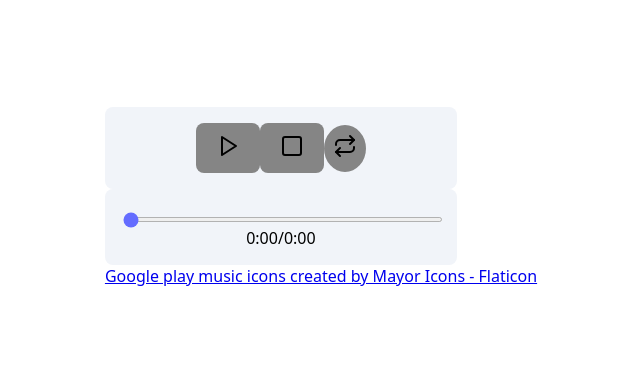
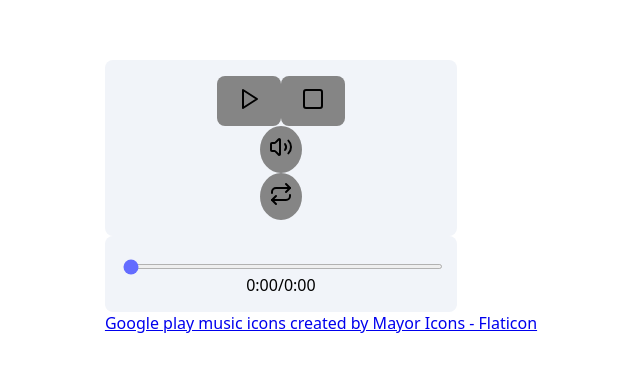
Before and after one commit to Gamers-Blended/my-own-music-player, a React (Vite) app: page / in a window 1280 px wide. Shown: the part 203-574 px from the top of the page, without its empty margins (319-959 px from the left). Built offline with nearby package versions, Linux system fonts and the light colour scheme.

Commit message:
add volume control feature

```diff
--- a/src/AudioPlayer.jsx
+++ b/src/AudioPlayer.jsx
@@ -1,5 +1,13 @@
 import React, { useState, useEffect, useRef } from "react";
-import { Play, Pause, Square, Repeat } from "lucide-react";
+import {
+  Play,
+  Pause,
+  Square,
+  Volume2,
+  Volume1,
+  VolumeX,
+  Repeat,
+} from "lucide-react";
 
 const AudioPlayer = () => {
   // maintain audio instance across renders
@@ -8,6 +16,9 @@ const AudioPlayer = () => {
   const [isRepeat, setIsRepeat] = useState(false);
   const [progress, setProgress] = useState(0);
   const [duration, setDuration] = useState(0);
+  const [volume, setVolume] = useState(1);
+  const [showVolume, setShowVolume] = useState(false);
+  const [previousVolume, setPreviousVolume] = useState(1);
 
   useEffect(() => {
     const audio = audioRef.current;
@@ -49,6 +60,7 @@ const AudioPlayer = () => {
     };
   }, []);
 
+  // for repeat
   useEffect(() => {
     const audio = audioRef.current;
     const handleAudioEnd = () => {
@@ -66,6 +78,11 @@ const AudioPlayer = () => {
       audio.removeEventListener("ended", handleAudioEnd);
     };
   }, [isRepeat]);
+
+  // volume change
+  useEffect(() => {
+    audioRef.current.volume = volume;
+  }, [volume]);
 
   const togglePlayPause = () => {
     const audio = audioRef.current;
@@ -89,6 +106,20 @@ const AudioPlayer = () => {
     setIsRepeat(!isRepeat);
   };
 
+  const toggleVolume = () => {
+    if (volume > 0) {
+      setPreviousVolume(volume);
+      setVolume(0);
+    } else {
+      setVolume(previousVolume);
+    }
+  };
+
+  const handleVolumeChange = (e) => {
+    const newVolume = parseFloat(e.target.value);
+    setVolume(newVolume);
+  };
+
   const onProgressChange = (e) => {
     const newTime = e.target.value;
     audioRef.current.currentTime = newTime;
@@ -102,6 +133,12 @@ const AudioPlayer = () => {
     return `${minutes}:${seconds.toString().padStart(2, "0")}`;
   };
 
+  const getVolumeIcon = () => {
+    if (volume === 0) return <VolumeX />;
+    if (volume < 0.5) return <Volume1 />;
+    return <Volume2 />;
+  };
+
   return (
     <div>
       <div className="player-card">
@@ -111,6 +148,36 @@ const AudioPlayer = () => {
         <button onClick={stopAudio}>
           <Square />
         </button>
+
+        <div className="volume-controls">
+          <button
+            className="volume-button"
+            onClick={() => setShowVolume(!showVolume)}
+            onDoubleClick={toggleVolume}
+            title="Click to show volume slider, double-click to mute"
+          >
+            {getVolumeIcon()}
+          </button>
+          {showVolume && (
+            <div className="volume-slider-container">
+              <input
+                type="range"
+                min="0"
+                max="1"
+                step="0.01"
+                value={volume}
+                onChange={handleVolumeChange}
+                style={{
+                  width: "100px",
+                  height: "100%",
+                  transform: "rotate(-90deg) translateX(-34px)",
+                  transformOrigin: "left",
+                }}
+              />
+            </div>
+          )}
+        </div>
+
         <button
           onClick={toggleRepeat}
           style={{
--- a/src/index.css
+++ b/src/index.css
@@ -47,3 +47,26 @@ input[type="range"] {
   accent-color: #646cff;
   outline: none;
 }
+
+.volume-controls {
+  position: relative;
+}
+
+.volume-button {
+padding: 8px;
+border-radius: 50%;
+}
+
+.volume-slider-container {
+  position: absolute;
+  bottom: 100%;
+  left: 50%;
+  transform: translateX(-50%);
+  width: 32px;
+  height: 100px;
+  background: white;
+  padding: 8px;
+  border-radius: 4px;
+  box-shadow: 0 2px 10px rgba(0,0,0,0.1);
+  margin-bottom: 8px;
+}
```
